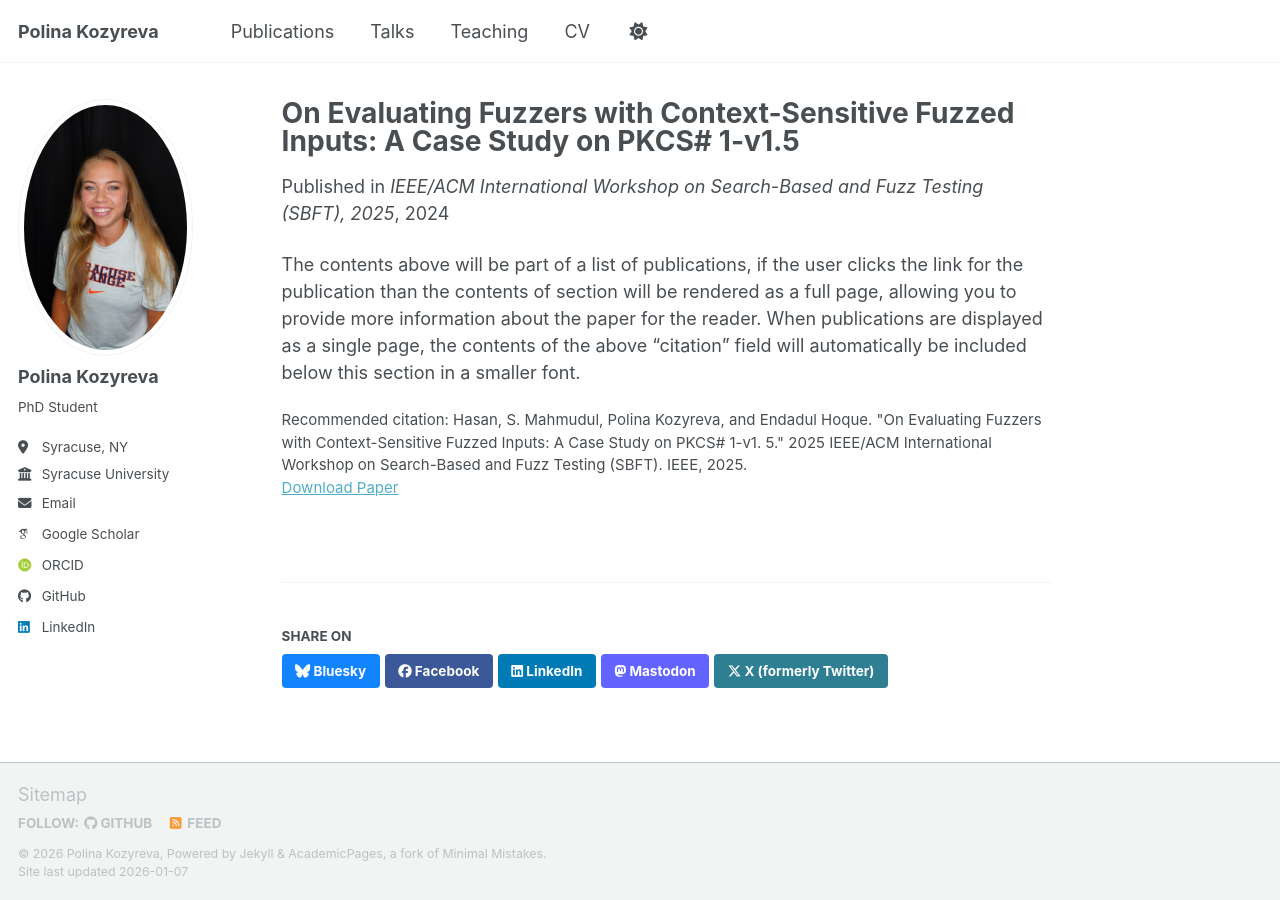
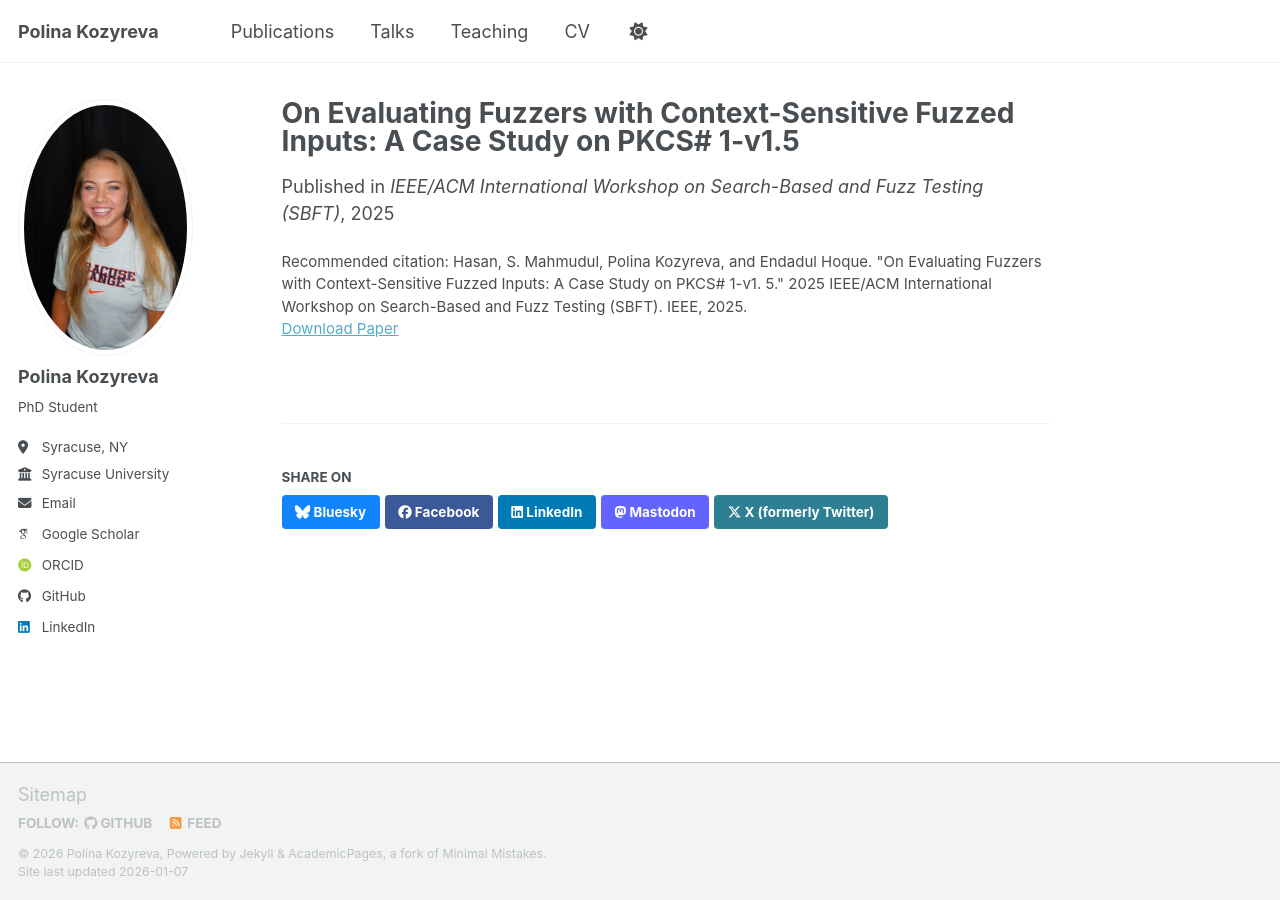
Before and after one commit to polkoz/polkoz.github.io, a Jekyll site: the page built from _publications/2024-02-17-paper-title-number-4.md, in a window 1280 px wide. Built offline with Jekyll 4.4.1, drawn with Linux system fonts in a browser that asks for light colours; some web fonts are replaced; a script bundle is joined from its source files by our own code; library files that are not in the unit come from our copies.

Commit message:
Fixed issue with publication

```diff
--- a/_publications/2024-02-17-paper-title-number-4.md
+++ b/_publications/2024-02-17-paper-title-number-4.md
@@ -4,10 +4,8 @@ collection: publications
 category: conferences
 permalink: /publication/2024-02-17-paper-title-number-4
 #excerpt: 'This paper is about fixing template issue #693.'
-#date: 2024-02-17
-venue: 'IEEE/ACM International Workshop on Search-Based and Fuzz Testing (SBFT), 2025'
+date: 2025-02-17
+venue: 'IEEE/ACM International Workshop on Search-Based and Fuzz Testing (SBFT)'
 paperurl: 'https://polkoz.github.io/files/fuzzeval.pdf'
 citation: 'Hasan, S. Mahmudul, Polina Kozyreva, and Endadul Hoque. "On Evaluating Fuzzers with Context-Sensitive Fuzzed Inputs: A Case Study on PKCS# 1-v1. 5." 2025 IEEE/ACM International Workshop on Search-Based and Fuzz Testing (SBFT). IEEE, 2025.'
 ---
-
-The contents above will be part of a list of publications, if the user clicks the link for the publication than the contents of section will be rendered as a full page, allowing you to provide more information about the paper for the reader. When publications are displayed as a single page, the contents of the above "citation" field will automatically be included below this section in a smaller font.
```
Also changed, not shown: 2 other files.
